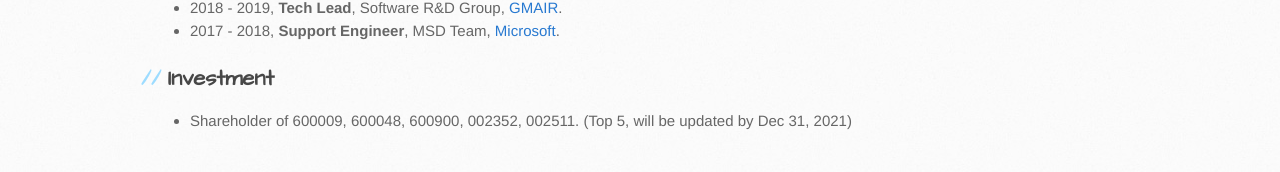
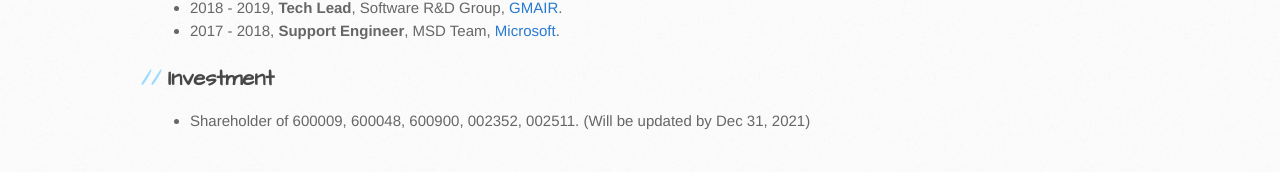
Before and after one commit to sunshinezxf/sunshinezxf.github.io, a Jekyll site: the page built from index.md, in a window 1280 px wide. Shown: the part 1649-1821 px from the top of the page. Built offline with Jekyll 4.4.1, drawn with Linux system fonts in a browser that asks for light colours; our own code applies the rules of GitHub Pages for plain Markdown files.

Commit message:
update desc for investment

```diff
--- a/index.md
+++ b/index.md
@@ -55,4 +55,4 @@ If you are interested in the topics or projects I work on, please reach me via t
 
 ## Investment
 
-- Shareholder of 600009, 600048, 600900, 002352, 002511. (Top 5, will be updated by Dec 31, 2021)
+- Shareholder of 600009, 600048, 600900, 002352, 002511. (Will be updated by Dec 31, 2021)
```
